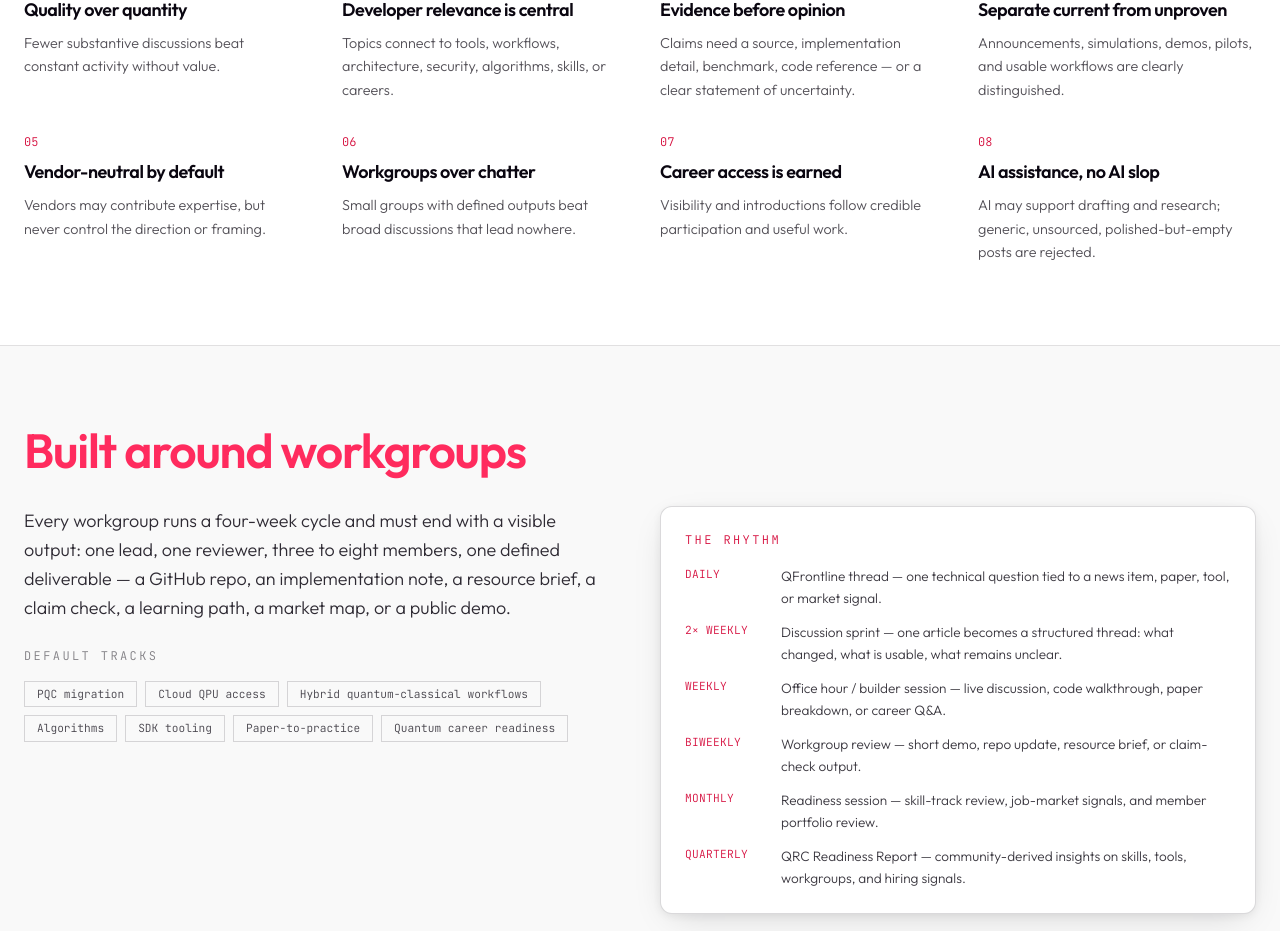
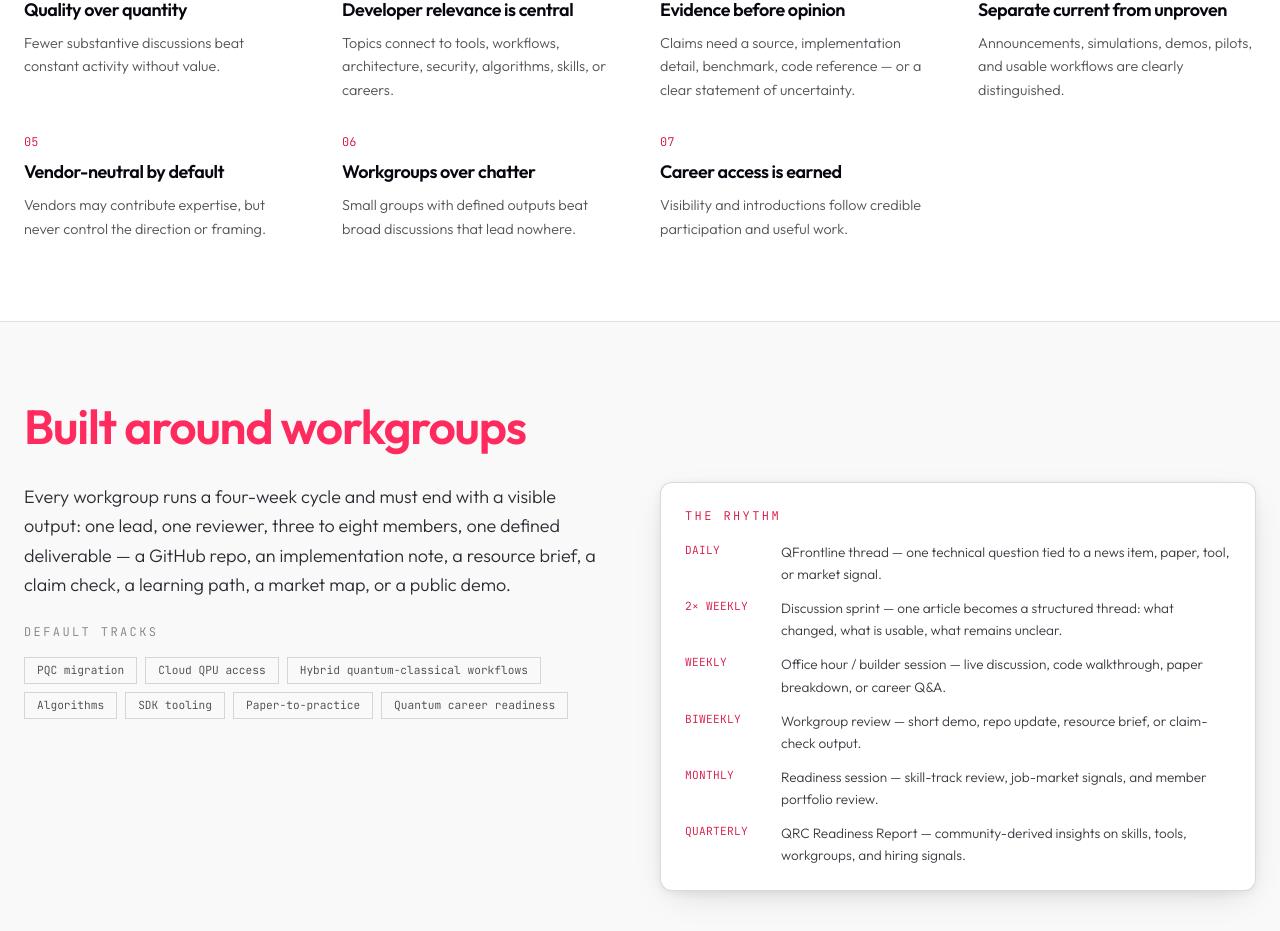
Before and after one commit to cierra-choucair/android-dreams, a Next.js app: page /community in a window 1280 px wide. Shown: the part 1989-2920 px from the top of the page. Built offline with nearby package versions, Linux system fonts and the light colour scheme; no server answers.

Commit message:
Remove the AI-assistance principle from the QRC page
Co-Authored-By: Claude <noreply@anthropic.com>

```diff
--- a/src/app/community/page.tsx
+++ b/src/app/community/page.tsx
@@ -66,10 +66,6 @@ const PRINCIPLES = [
   {
     title: "Career access is earned",
     body: "Visibility and introductions follow credible participation and useful work.",
-  },
-  {
-    title: "AI assistance, no AI slop",
-    body: "AI may support drafting and research; generic, unsourced, polished-but-empty posts are rejected.",
   },
 ];
 
```
